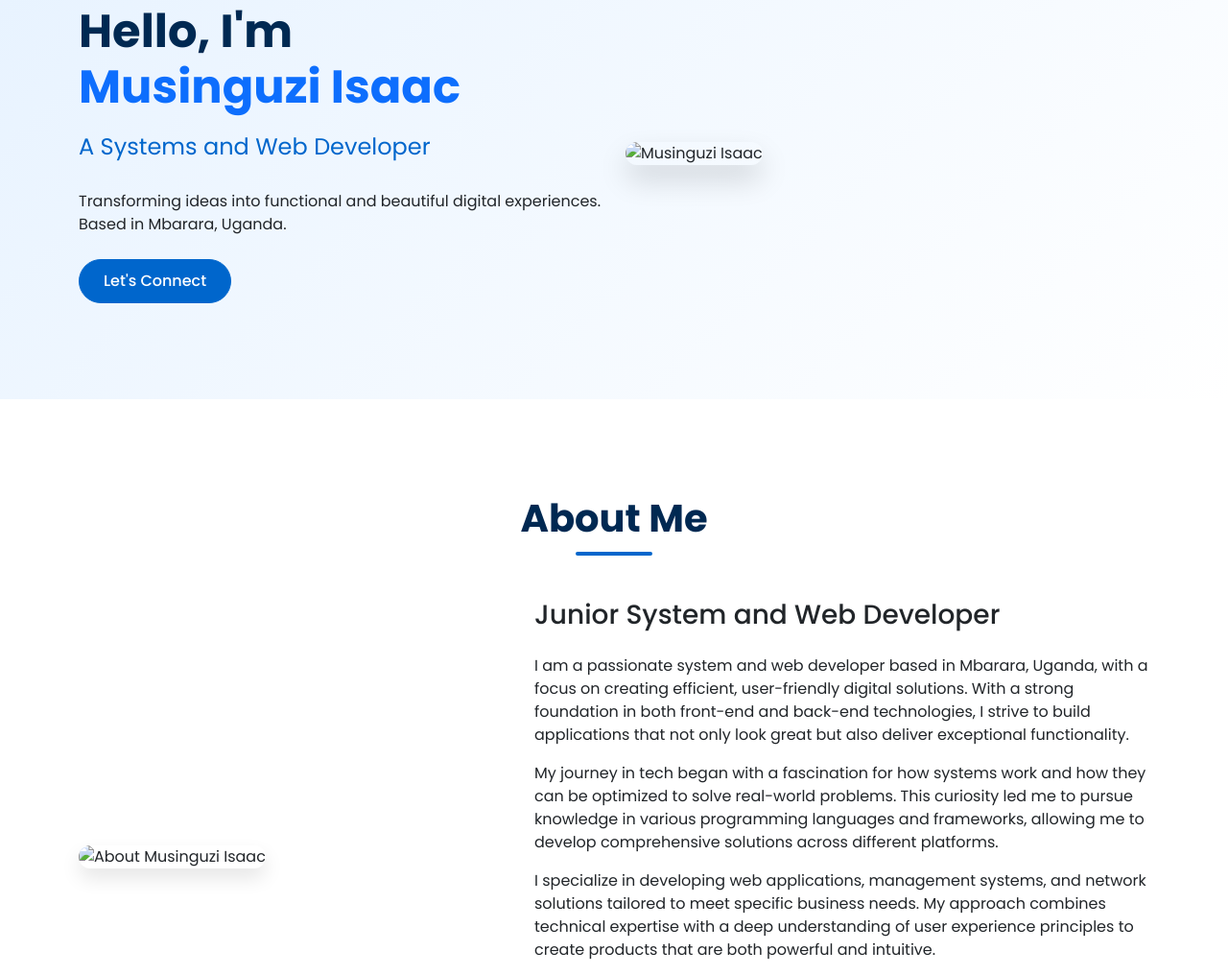
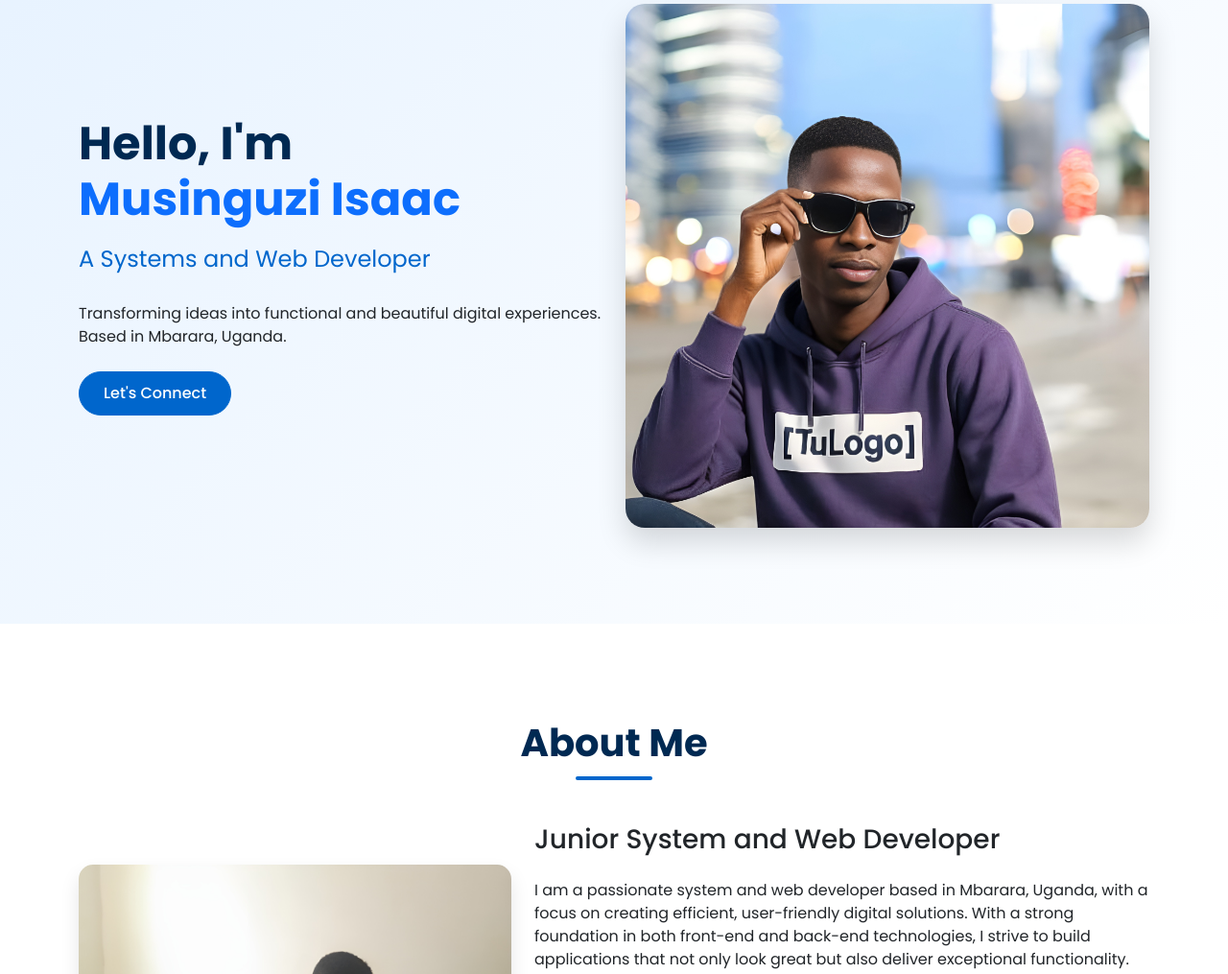
Before and after one commit to MusinguziIsaac/new-portifolio, a plain HTML site: page index.html in a window 1280 px wide. Shown: the part 146-1161 px from the top of the page at 96% size. Drawn offline with nearby package versions, Linux system fonts and the light colour scheme.

Commit message:
Add files via upload

```diff
--- a/index.html
+++ b/index.html
@@ -584,7 +584,7 @@
                     </div>
                 </div>
                 <div class="col-lg-6" data-aos="fade-left" data-aos-duration="1000" data-aos-delay="200">
-                    <img src="images/portifolio.jpg" alt="Musinguzi Isaac" class="img-fluid hero-img">
+                    <img src="portifolio.jpg" alt="Musinguzi Isaac" class="img-fluid hero-img">
                 </div>
             </div>
         </div>
@@ -598,7 +598,7 @@
             </div>
             <div class="row align-items-center">
                 <div class="col-lg-5 mb-4 mb-lg-0" data-aos="fade-right" data-aos-duration="1000">
-                    <img src="images/portifolio 2.jpg" alt="About Musinguzi Isaac" class="img-fluid about-img">
+                    <img src="portifolio 2.jpg" alt="About Musinguzi Isaac" class="img-fluid about-img">
                 </div>
                 <div class="col-lg-7" data-aos="fade-left" data-aos-duration="1000" data-aos-delay="200">
                     <h3 class="mb-4">Junior System and Web Developer</h3>
```
Also changed, not shown: portifolio 2.jpg (added), portifolio.jpg (added).
